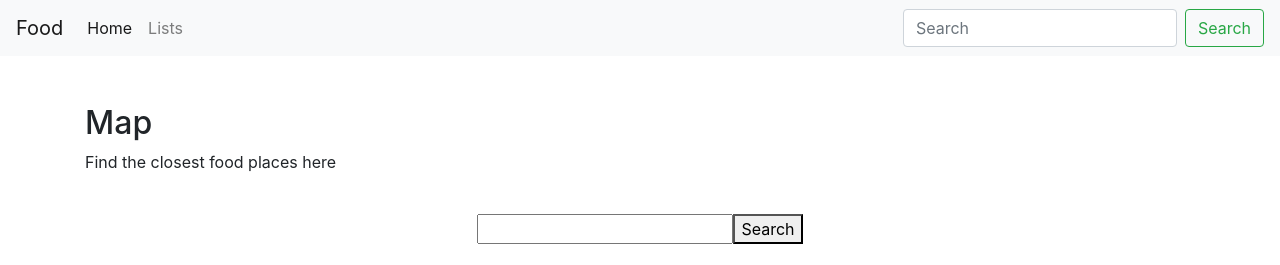
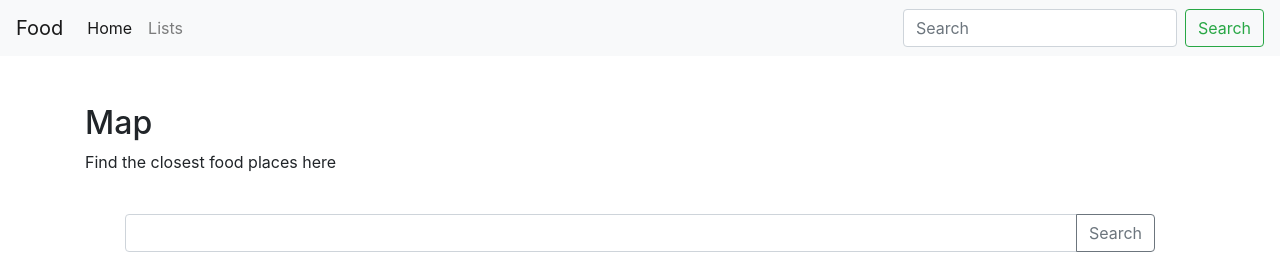
Before and after one commit to benghaun/wheresthefood, a Flask app: page / in a window 1280 px wide. Shown: the top 265 px of the page. Run offline with Flask 2, Linux system fonts and the light colour scheme; some libraries are stand-ins or nearby versions.

Commit message:
formatted search bar

```diff
--- a/templates/index.html
+++ b/templates/index.html
@@ -70,14 +70,32 @@
         <div class="col text-center" >
             <div class="row text-center p-4">
                 <div class="col"></div>
-                <input id="zoominput" ></input><button id="zoomarea">Search</button>
+                <div class="input-group mx-sm-3">
+                    <input type="text" class="form-control" id="zoominput">
+                    <div class="input-group-append">
+                        <button id = "zoomarea" class="btn btn-outline-secondary" type="button">Search</button>
+                    </div>
+                </div>
                 <div class="col"></div>
+                <!-- <div class="col align-self-end">
+                    <input id="zoominput" ></input>
+                    <button id="zoomarea" class="btn btn-outline-secondary">Search</button>
+                </div> -->
+
+
             </div>
             <div id="map" style="width:100%;height:450px;" ></div>
         </div>
         <div class="col"></div>
     </div>
 
+    <!-- <div class="input-group">
+        <input type="text" class="form-control" id="zoominput">
+        <div class="input-group-append">
+            <button id = "zoomarea" class="btn btn-outline-secondary" type="button">Search</button>
+        </div>
+    </div> -->
+
 </body>
 
 
```
